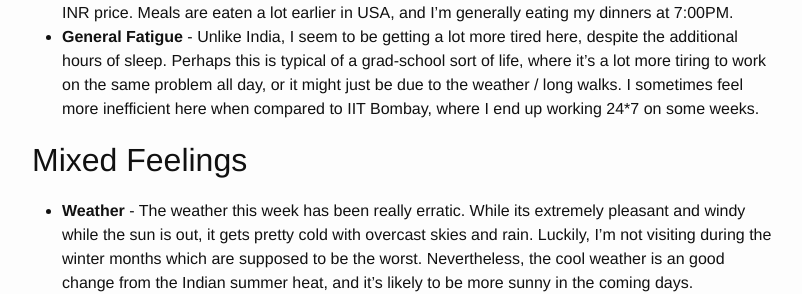
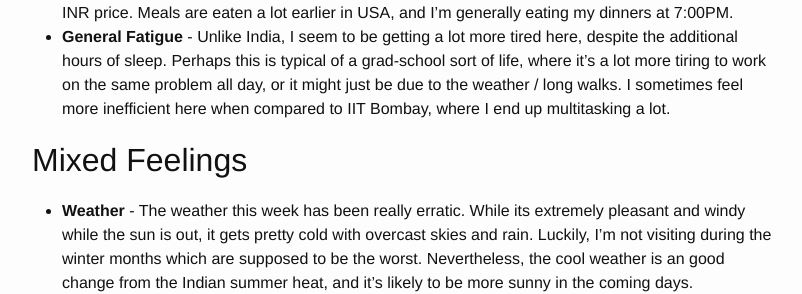
Before and after one commit to martiansideofthemoon/martiansideofthemoon.github.io, a Jekyll site: the page built from _posts/2017-05-28-hello-uchicago.markdown, in a window 1280 px wide and 900 px high, scrolled down 2798 px. Shown: the part 232-526 px from the top of the window, without its empty margins (238-1040 px from the left). Built offline with Jekyll 4.4.1, drawn with Linux system fonts in a browser that asks for light colours.

Commit message:
Update 2017-05-28-hello-uchicago.markdown

```diff
--- a/_posts/2017-05-28-hello-uchicago.markdown
+++ b/_posts/2017-05-28-hello-uchicago.markdown
@@ -38,7 +38,7 @@ One of the highlights of this week has been the experience of living on my own.
 ## The Bad Parts
 * **Crime in Chicago** - This is a serious issue, and every week a crime are reported in the campus despite extensive patrol by the UChicago Police Department. There are strict instructions to stay indoors after 8:00PM (VERY unlike IIT Bombay), since the night-time is supposed to be the most unsafe. As a result, I generally begin work quite early (at about 8:30AM) and never work after 6:00PM. The campus is a bit lonely in the more residential areas and you need to keep an eye while you move around.
 * **Food** - I've not really enjoyed the food here (atleast so far, since I've been experimenting a lot). While the salads and fruits are good, I've not particularly enjoyed the non-veg food or some of the ready-to-eat food. It's not super expensive (like in London), but perhaps 2-2.5 times the equivalent INR price. Meals are eaten a lot earlier in USA, and I'm generally eating my dinners at 7:00PM.
-* **General Fatigue** - Unlike India, I seem to be getting a lot more tired here, despite the additional hours of sleep. Perhaps this is typical of a grad-school sort of life, where it's a lot more tiring to work on the same problem all day, or it might just be due to the weather / long walks. I sometimes feel more inefficient here when compared to IIT Bombay, where I end up working 24*7 on some weeks.
+* **General Fatigue** - Unlike India, I seem to be getting a lot more tired here, despite the additional hours of sleep. Perhaps this is typical of a grad-school sort of life, where it's a lot more tiring to work on the same problem all day, or it might just be due to the weather / long walks. I sometimes feel more inefficient here when compared to IIT Bombay, where I end up multitasking a lot.
 
 ## Mixed Feelings
 
```
